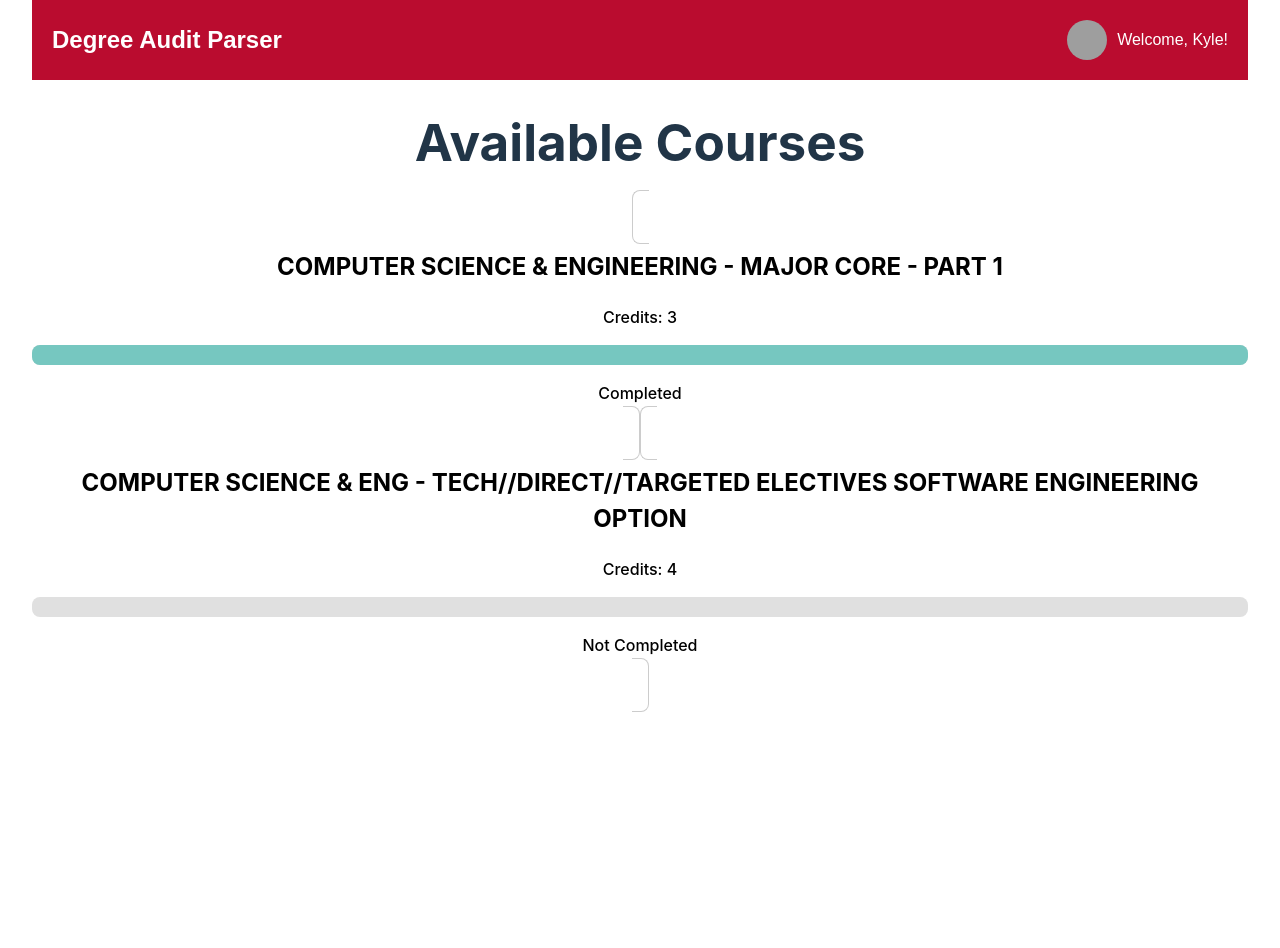
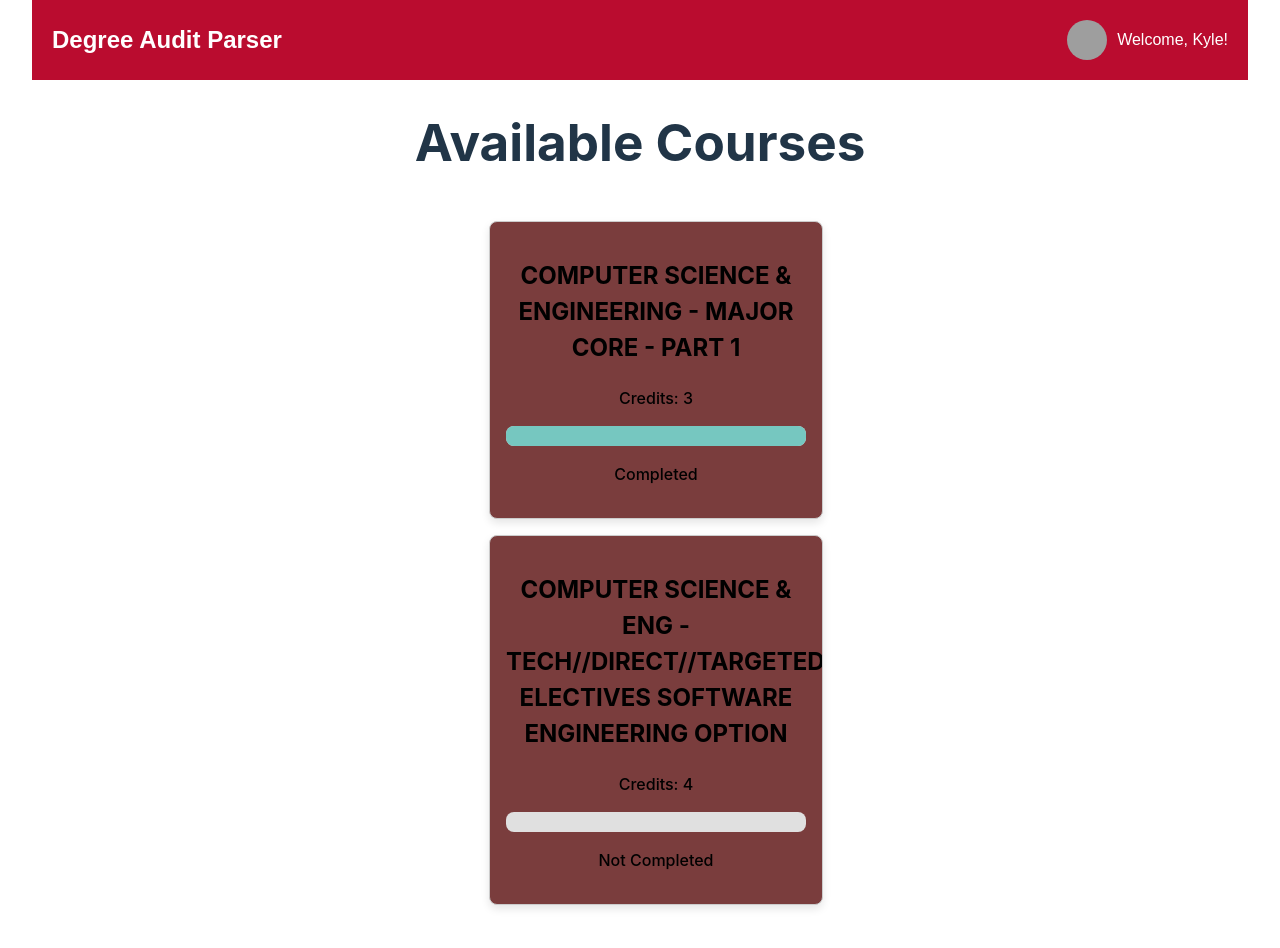
Before and after one commit to MatGBust/degreeAuditParser, a React (Vite) app: page / in a window 1280 px wide. Shown: the top 948 px of the page. Before the commit the page ends 832 px from the top, so only its background shows below. Built offline with nearby package versions, Linux system fonts and the light colour scheme; grey boxes are pictures that could not be loaded.

Commit message:
add some idiot

```diff
--- a/src/components/CourseCard/CourseCard.css
+++ b/src/components/CourseCard/CourseCard.css
@@ -7,7 +7,9 @@
   text-align: center;
   text-decoration: none;
   color: black;
+  background-color: #898181;
   transition: transform 0.3s;
+  width: 50pc;
 }
 
 .course-card:hover {
--- a/src/components/Home/Home.css
+++ b/src/components/Home/Home.css
@@ -1,24 +1,30 @@
-/* src/components/Home/Home.css or wherever your styles are located */
+/* src/components/Home/Home.css */
 
 .course-cards-container {
-  display: flex;               /* Use flexbox layout */
-  flex-wrap: wrap;            /* Allow cards to wrap onto the next line */
-  justify-content: center;     /* Center cards horizontally */
-  gap: 16px;                  /* Space between cards */
-  padding: 16px;              /* Padding around the container */
+  display: flex;                /* Use flexbox layout */
+  flex-direction: column;       /* Stack cards vertically */
+  align-items: center;          /* Center cards horizontally */
+  gap: 16px;                   /* Space between cards */
+  padding: 16px;               /* Padding around the container */
+  min-height: 100vh;           /* Minimum height to fill the viewport */
+  width: 100%;                  /* Full width */
+  overflow: auto;               /* Allow scrolling if content overflows */
 }
 
 .course-card {
-  flex: 0 1 calc(33.333% - 16px); /* Adjust card width */
-  box-shadow: 0 4px 8px rgba(0, 0, 0, 0.1); /* Add shadow for depth */
-  border-radius: 8px;
-  padding: 16px;
-  text-align: center;
-  text-decoration: none;
-  color: black;
-  transition: transform 0.3s;
+  width: 300px;                 /* Set a fixed width for the cards */
+  height: auto;                 /* Change to auto to adjust height based on content */
+  padding: 16px;               /* Padding inside the card */
+  background-color: #7a3d3d;      /* Background color of the card */
+  border: 1px solid #ccc;      /* Border around the card */
+  border-radius: 8px;          /* Rounded corners */
+  box-shadow: 0 4px 8px rgba(0, 0, 0, 0.1); /* Shadow for depth */
+  text-align: center;          /* Center the text */
+  text-decoration: none;        /* No underline for links */
+  color: black;                 /* Text color */
+  transition: transform 0.3s;  /* Animation for hover effect */
+  overflow: hidden;             /* Prevent overflow of content */
 }
-
 .course-card:hover {
-  transform: scale(1.05);     /* Slightly scale up on hover */
+  transform: scale(1.02);       /* Slightly scale up on hover */
 }
--- a/src/components/Home/Home.jsx
+++ b/src/components/Home/Home.jsx
@@ -1,6 +1,7 @@
 // src/components/Home/Home.jsx
 import React from 'react';
 import CourseCard from '../CourseCard/CourseCard'; // Adjust the path as needed
+import './Home.css'
 
 const Home = () => {
   const courses = [
```
